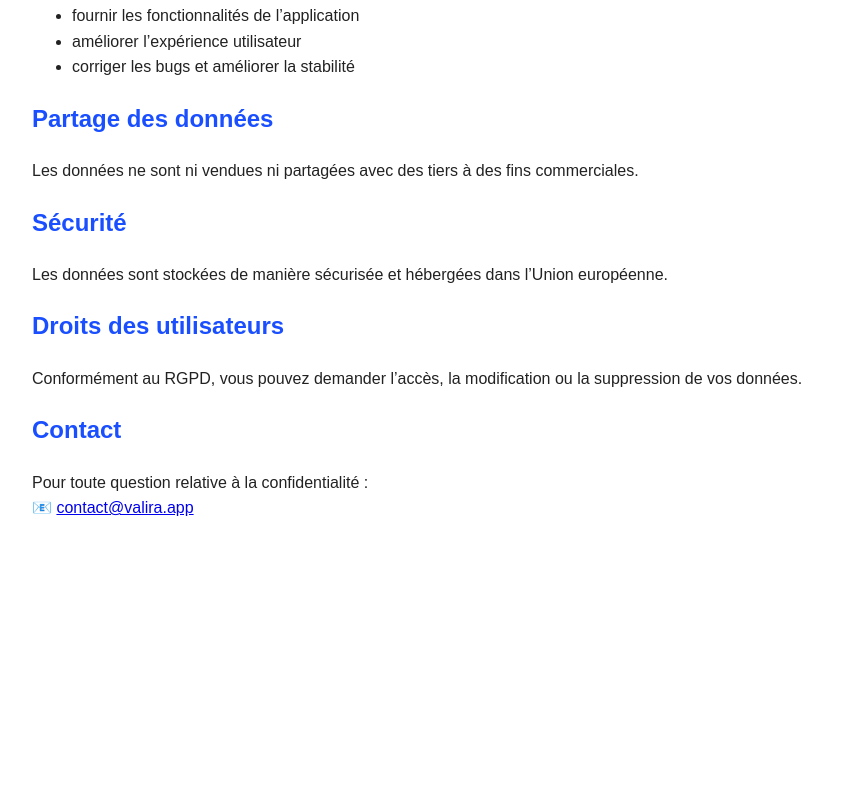
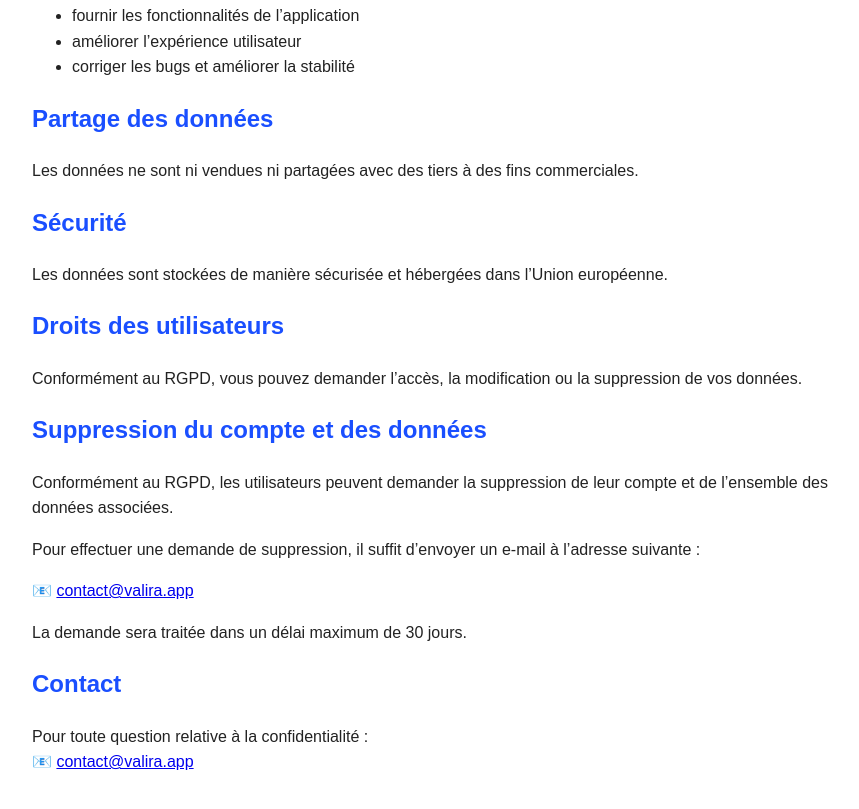
Before and after one commit to Rakhantoshiro/valira-privacy, a plain HTML site: page index.html in a window 1280 px wide. Shown: the part 493-1302 px from the top of the page, without its empty margins (208-1067 px from the left). Before the commit the page ends 1054 px from the top, so only its background shows below. Drawn offline with Linux system fonts and the light colour scheme.

Commit message:
Add GDPR compliance section for account deletion
Added information regarding account deletion and data removal requests in compliance with GDPR.

```diff
--- a/index.html
+++ b/index.html
@@ -62,6 +62,26 @@ Les données sont stockées de manière sécurisée et hébergées dans l’Unio
 Conformément au RGPD, vous pouvez demander l’accès, la modification ou la suppression de vos données.
 </p>
 
+<h2>Suppression du compte et des données</h2>
+<p>
+Conformément au RGPD, les utilisateurs peuvent demander la suppression de leur compte
+et de l’ensemble des données associées.
+</p>
+
+<p>
+Pour effectuer une demande de suppression, il suffit d’envoyer un e-mail à l’adresse suivante :
+</p>
+
+<p>
+📧 <a href="mailto:contact@valira.app?subject=Suppression%20du%20compte%20Valira">
+contact@valira.app</a>
+</p>
+
+<p>
+La demande sera traitée dans un délai maximum de 30 jours.
+</p>
+
+
 <h2>Contact</h2>
 <p>
 Pour toute question relative à la confidentialité :<br/>
```
